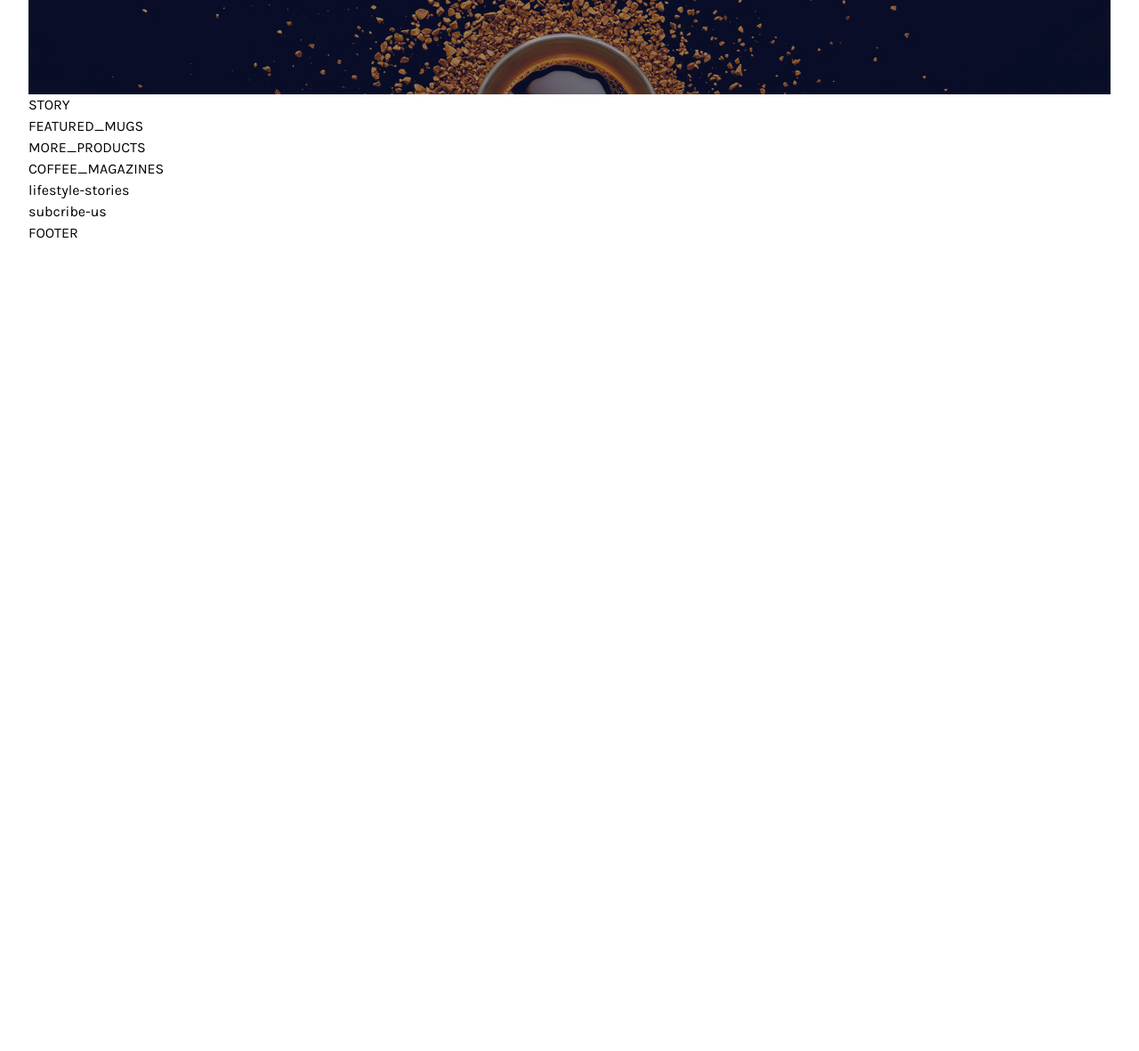
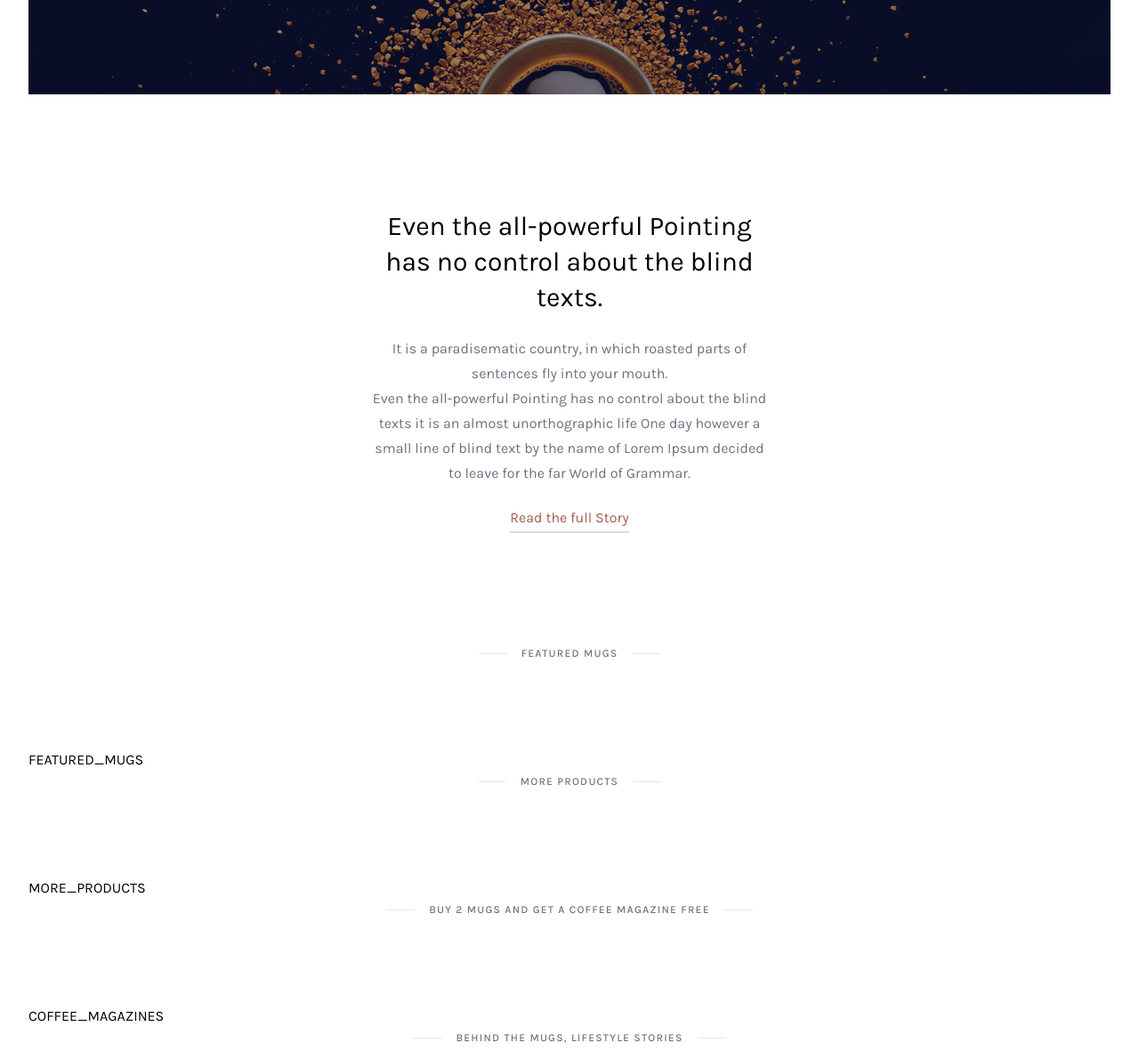
Before and after one commit to DucTran2310/Tailwindcss-coffee, a website: page public/index.html in a window 1280 px wide. Shown: the part 500-1681 px from the top of the page at 89% size. Before the commit the page ends 800 px from the top, so only its background shows below. Drawn offline with Linux system fonts and the light colour scheme.

Commit message:
Add story

```diff
--- a/public/index.html
+++ b/public/index.html
@@ -60,8 +60,8 @@
                     </ul>
 
                     <div class="basis-1/6 lg:hidden flex items-center cursor-pointer px-2 sm:px-8">
-                        <svg id="ct-toggle-top-menu-icon" xmlns="http://www.w3.org/2000/svg" fill="none" viewBox="0 0 24 24" stroke-width="1.5"
-                            stroke="currentColor" class="ct-icon">
+                        <svg id="ct-toggle-top-menu-icon" xmlns="http://www.w3.org/2000/svg" fill="none"
+                            viewBox="0 0 24 24" stroke-width="1.5" stroke="currentColor" class="ct-icon">
                             <path stroke-linecap="round" stroke-linejoin="round"
                                 d="M3.75 6.75h16.5M3.75 12h16.5M12 17.25h8.25" />
                         </svg>
@@ -74,7 +74,8 @@
                         <div class="mx-16 text-white text-center">
                             <div class="uppercase mb-6">Best place to by coffee</div>
                             <div class="font-medium text-5xl mb-6">Coffee Mugs</div>
-                            <div class="font-medium text-lg mb-8">The most versatile furniture system ever created.Designed to fit your life, made to move and grow.</div>
+                            <div class="font-medium text-lg mb-8">The most versatile furniture system ever
+                                created.Designed to fit your life, made to move and grow.</div>
                             <div class="flex justify-center">
                                 <div class="uppercase bg-white text-gray-900 w-max tracking-wider py-4 px-8 text-xs font-semibold cursor-pointer
                                 hover:bg-opacity-95">
@@ -86,21 +87,55 @@
                 </div><!-- End Slider -->
 
                 <div class="story">
-                    STORY
+                    <div class="w-full h-full flex justify-center items-center">
+                        <div class="px-4 sm:px-16 md:px-32 lg:px-64 xl:px-96 py-32 text-center">
+                            <div class="text-3xl leading-10 mb-6 font-light">Even the all-powerful Pointing has no control about the blind texts.</div>
+                            <div class="text-gray-500 leading-7 mb-6">It is a paradisematic country, in which roasted parts of sentences fly into your mouth.
+                                <br/>Even the all-powerful Pointing has no control about the blind texts it is an almost
+                                unorthographic life One day however a small line of blind text by the name of Lorem
+                                Ipsum decided to leave for the far World of Grammar.
+                            </div>
+                            <div class="">
+                                <a href="#" class="text-coffee-400 hover:text-coffee-600 relative after:absolute
+                                after:-bottom-2 after:left-0 after:bg-coffee-50 hover:after:bg-coffee-200 after:h-0.5 after:w-full
+                                after:transition-all after:ease-in-out after:duration-400">Read the full Story</a>
+                            </div>
+                        </div>
+                    </div>
                 </div><!-- End story -->
 
+                <div class="ct-subheadline">
+                    <div class="ct-subheadline-deco-line"></div>
+                    <div class="ct-subheadline-label">Featured Mugs</div>
+                    <div class="ct-subheadline-deco-line"></div>
+                </div>
                 <div class="featured-mugs">
                     FEATURED_MUGS
                 </div><!-- End featured mugs -->
 
+                <div class="ct-subheadline">
+                    <div class="ct-subheadline-deco-line"></div>
+                    <div class="ct-subheadline-label">More Products</div>
+                    <div class="ct-subheadline-deco-line"></div>
+                </div>
                 <div class="more-products">
                     MORE_PRODUCTS
                 </div><!-- End more products -->
 
+                <div class="ct-subheadline">
+                    <div class="ct-subheadline-deco-line"></div>
+                    <div class="ct-subheadline-label">BUY 2 MUGS AND GET A COFFEE MAGAZINE FREE</div>
+                    <div class="ct-subheadline-deco-line"></div>
+                </div>
                 <div class="coffee-magazines">
                     COFFEE_MAGAZINES
                 </div><!-- End coffee magazines -->
 
+                <div class="ct-subheadline">
+                    <div class="ct-subheadline-deco-line"></div>
+                    <div class="ct-subheadline-label">BEHIND THE MUGS, LIFESTYLE STORIES</div>
+                    <div class="ct-subheadline-deco-line"></div>
+                </div>
                 <div class="lifestyle-stories">
                     lifestyle-stories
                 </div><!-- End lifestyle-stories -->
--- a/src/input.css
+++ b/src/input.css
@@ -6,7 +6,7 @@
 /* Custom css top menu item */
 .ct-top-menu-item {
     @apply cursor-pointer py-1 hover:text-gray-800 relative after:lg:absolute
-                        after:lg:bottom-0 after:lg:left-0 after:lg:bg-light-coffee after:lg:h-0.5 after:lg:w-0 hover:after:lg:w-full
+                        after:lg:bottom-0 after:lg:left-0 after:lg:bg-coffee-200 after:lg:h-0.5 after:lg:w-0 hover:after:lg:w-full
                         after:lg:transition-all after:lg:ease-in-out after:lg:duration-300
 }
 
@@ -25,3 +25,15 @@
 .ct-topmenu-expanded {
     @apply absolute top-10 z-50 w-full text-center bg-white animate-slideDown;
 }
+
+.ct-subheadline {
+    @apply flex justify-center items-center mb-24;
+}
+
+.ct-subheadline-deco-line {
+    @apply w-8 h-px bg-gray-200;
+}
+
+.ct-subheadline-label {
+    @apply uppercase mx-4 tracking-widest text-gray-500 font-medium text-[12px] text-center;
+}
--- a/tailwind.config.js
+++ b/tailwind.config.js
@@ -7,7 +7,12 @@ module.exports = {
         Karla: ['Karla', 'sans-serif']
       },
       colors: {
-        'light-coffee': '#C89F94'
+        'coffee': {
+          50: '#E8D6D0',
+          200: '#C89F94',
+          400: '#A25F4B',
+          600: '#744838'
+        }
       },
       keyframes: {
         slideDown: {
```
Also changed, not shown: public/output.css.
